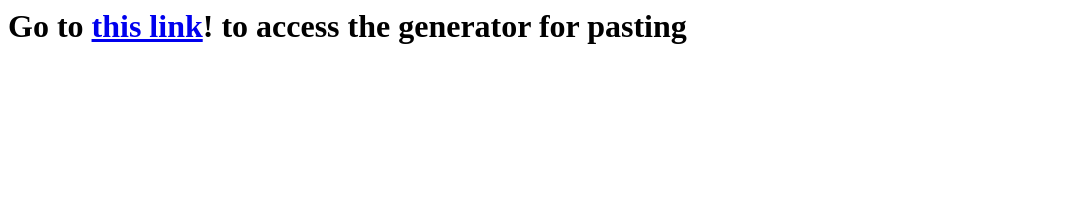
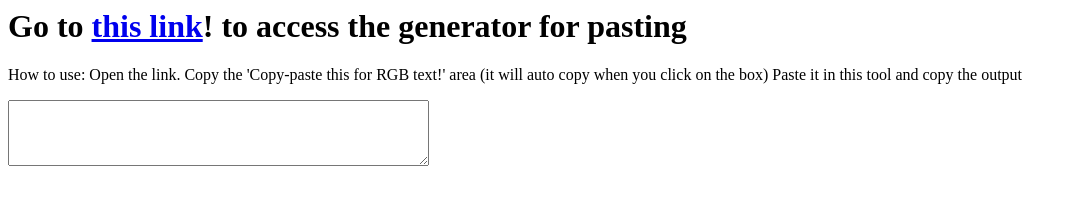
Before and after one commit to soccer1992/soccer1992.github.io, a plain HTML site: page index.html in a window 1280 px wide. Shown: the whole page, without its empty margins (0-1077 px from the left). Drawn offline with Linux system fonts and the light colour scheme.

Commit message:
Update index.html

```diff
--- a/index.html
+++ b/index.html
@@ -6,5 +6,15 @@
     <h1>
       Go to <a target="_blank" href="https://birdflop.com/resources/rgb/?colors=%5B%7B%22hex%22%3A%22%233494E6%22%2C%22pos%22%3A0%7D%2C%7B%22hex%22%3A%22%23EC6EAD%22%2C%22pos%22%3A100%7D%5D&shadowcolors=%5B%7B%22hex%22%3A%22%230D253A%22%2C%22pos%22%3A0%7D%2C%7B%22hex%22%3A%22%233B1C2B%22%2C%22pos%22%3A100%7D%5D&text=YOUR+TEXT+GOES+HERE%21&format=%7B%22color%22%3A%22%23%241%242%243%244%245%246%24f%22%2C%22char%22%3A%22%22%7D&customFormat=true&trimspaces=false">this link</a>! to access the generator  for pasting
     </h1>
+    <p>
+      How to use:
+      Open the link.
+      Copy the 'Copy-paste this for RGB text!' area (it will auto copy when you click on the box)
+      Paste it in this tool and copy the output
+    </p>
+
+    <textarea id="input" rows="4" cols="50" placeholder="Paste your generated text in here!">
+
+    </textarea>
   </body>
 </html>
```
